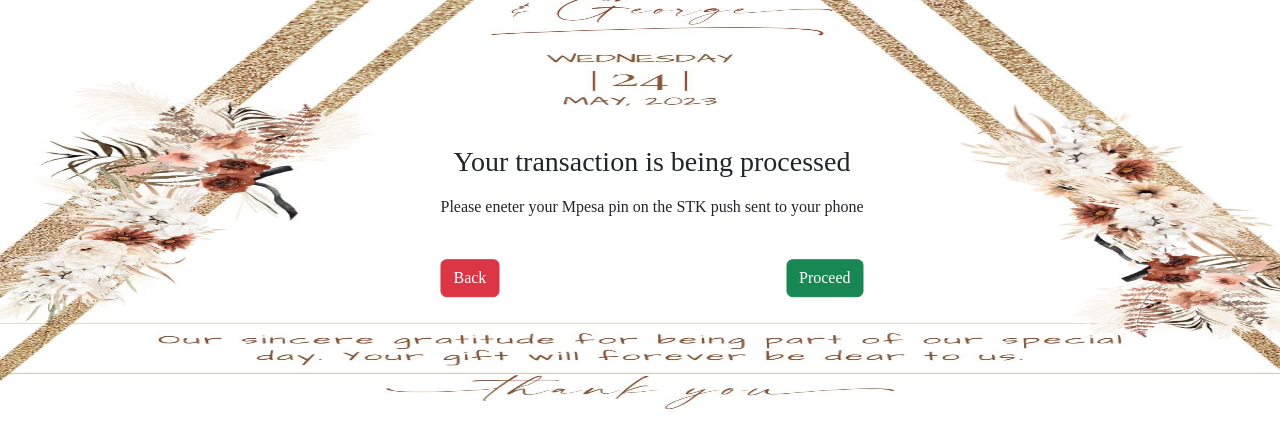
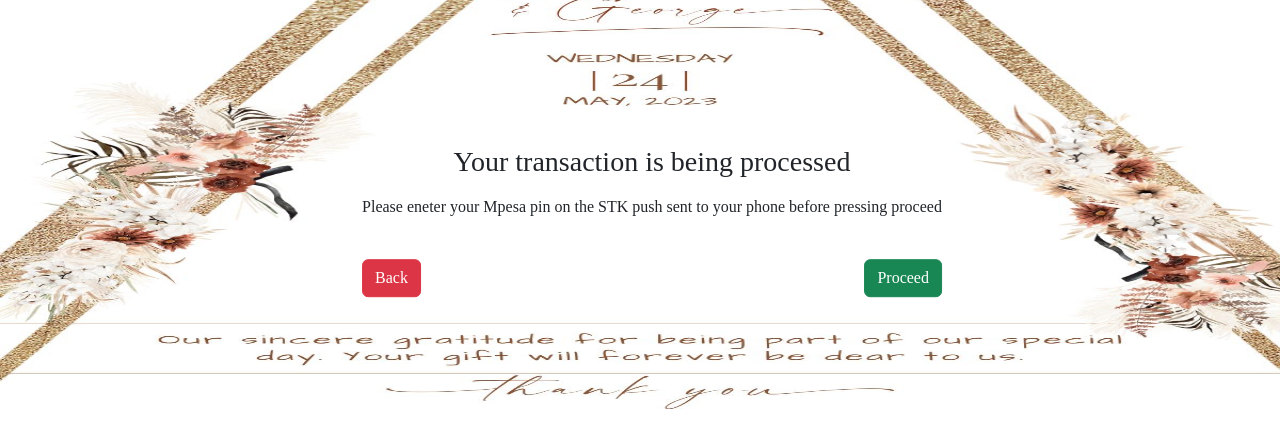
Before and after one commit to NoelKimwatan/ElizabethWedsGeorge, a Django app: template templates/gifts/process_mpesa.html in a window 1280 px wide. Shown: the part 231-679 px from the top of the page. Run offline with Django 4.2, Linux system fonts and the light colour scheme; the template is opened without the code that fills it: most values are stand-ins (such as "Sample title", 1, 10 or a date in 2020); some libraries are stand-ins or nearby versions.

Commit message:
Added before pressing proceed

```diff
--- a/templates/gifts/process_mpesa.html
+++ b/templates/gifts/process_mpesa.html
@@ -10,7 +10,7 @@
         <div class="col">
             <h3 class="text-center p-2">Your transaction is being processed</h3>
 
-            <p>Please eneter your Mpesa pin on the STK push sent to your phone</p>
+            <p>Please eneter your Mpesa pin on the STK push sent to your phone before pressing proceed</p>
 
             <input name="order_tracking_id" value="{{order_tracking_id}}" hidden>
             <input name="phoneNo" value="{{phoneNo}}" hidden>
```
